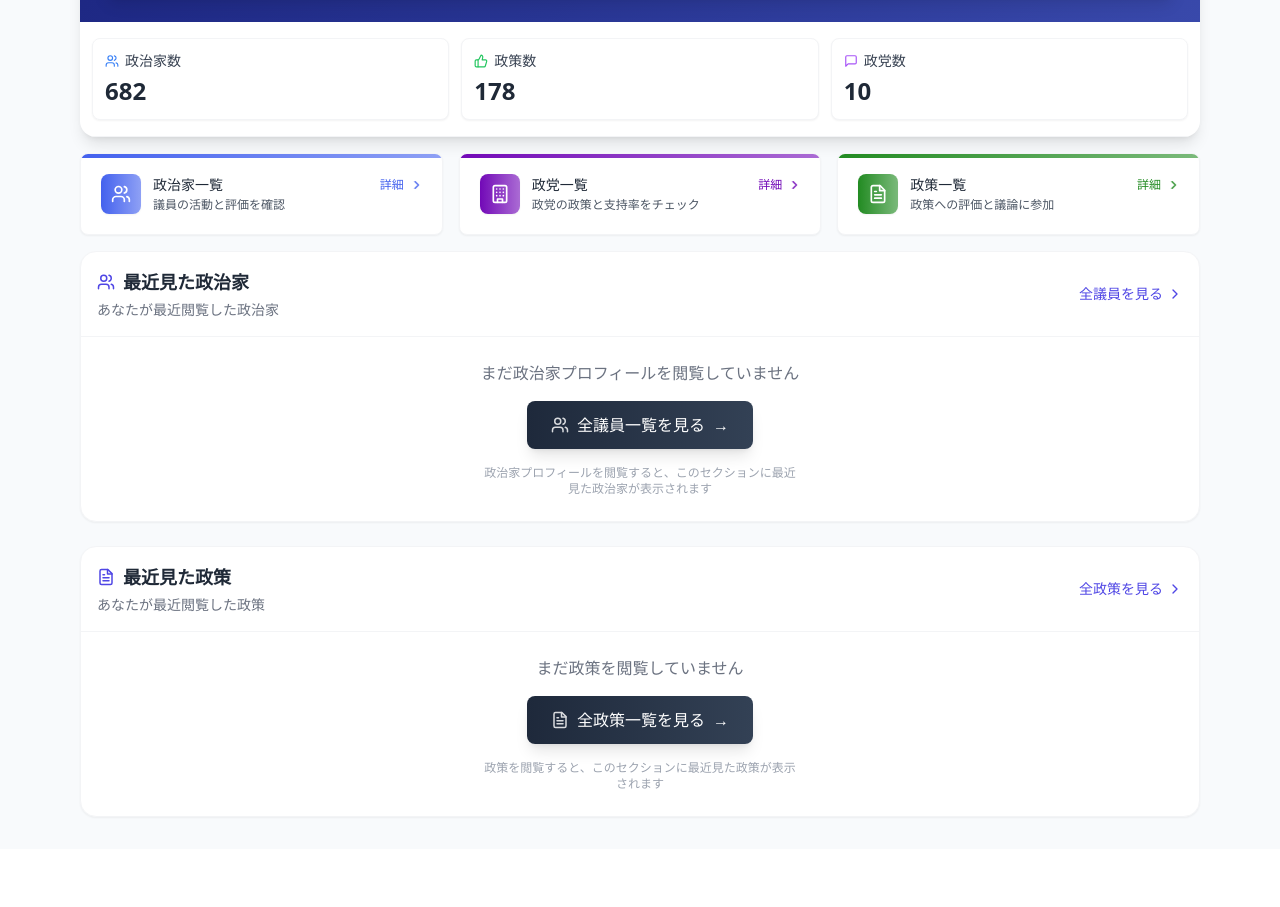
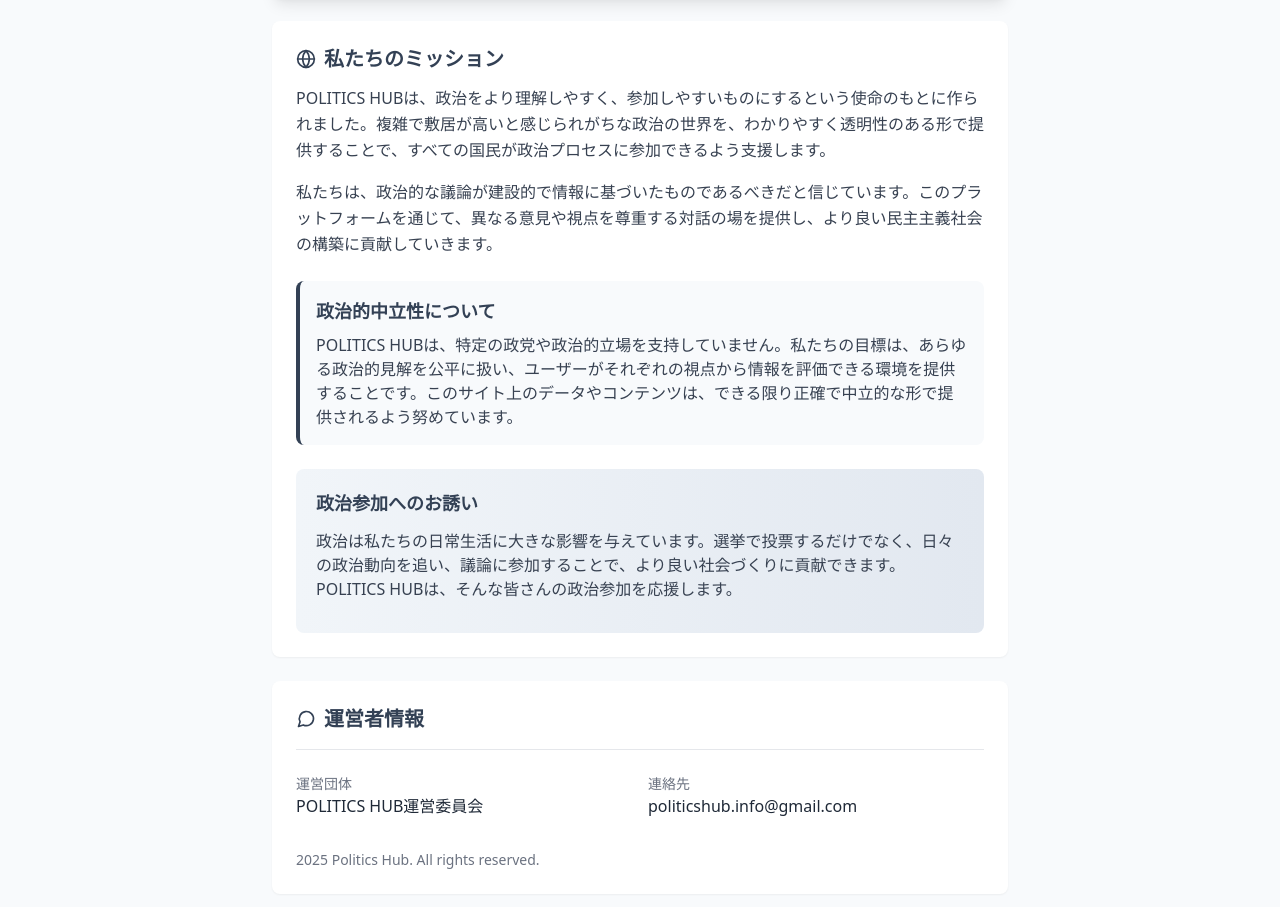
Before and after one commit to sudyusukPersonal/politics, a React (Vite) app in the folder politics_app/: page /about in a window 1280 px wide. Before the commit this address led to /. Shown: the part 277-1184 px from the top of the page. Before the commit the page ends 1126 px from the top, so only its background shows below. Built offline with nearby package versions, Linux system fonts and the light colour scheme.

Commit message:
complete

```diff
--- a/politics_app/src/components/layout/AppContent.tsx
+++ b/politics_app/src/components/layout/AppContent.tsx
@@ -9,11 +9,13 @@
 import PolicyDiscussionPage from "../policies/PolicyDetail";
 import PolicyListingPage from "../policies/PolicyListingPage";
 import PrivacyPolicyPage from "../privacy/PrivacyPolicyPage";
+import ContactPage from "../privacy/ContactPage";
+import AboutPage from "../privacy/AboutPage"; // 新しくインポート
 import Home from "../home/Home";
 import PartiesTab from "../home/PartiesTab";
 import PolicyInfoComponent from "../policies/PolicyInfoComponent";
 import ForPoliticalPartiesPage from "../policies/ForPoliticalPartiesPage";
-import ScrollToTopButton from "../common/ScrollToTopButton"; // 新しく作成したコンポーネントをインポート
+import ScrollToTopButton from "../common/ScrollToTopButton";
 
 const AppContent: React.FC = () => {
   return (
@@ -37,6 +39,9 @@
             <Route path="/policy/:id" element={<PolicyDiscussionPage />} />
             <Route path="/policy" element={<PolicyListingPage />} />
             <Route path="/privacy-policy" element={<PrivacyPolicyPage />} />
+            <Route path="/contact" element={<ContactPage />} />
+            <Route path="/about" element={<AboutPage />} />{" "}
+            {/* 新しいルートを追加 */}
             <Route path="/partyinfo" element={<ForPoliticalPartiesPage />} />
             <Route path="/policyinfo" element={<PolicyInfoComponent />} />
           </Routes>
--- a/politics_app/src/components/layout/MobileMenu.tsx
+++ b/politics_app/src/components/layout/MobileMenu.tsx
@@ -10,6 +10,7 @@
   FileText,
   Shield,
   MessageCircle,
+  Info,
 } from "lucide-react";
 import { useData } from "../../context/DataContext";
 
@@ -80,24 +81,23 @@
               </button>
             </li>
           </ul>
-
-          {/* お問い合わせリンクはフッターに移動したため、このセクションを削除 */}
         </div>
 
         <div className="absolute bottom-0 left-0 right-0 p-4 border-t border-gray-200 bg-gray-50">
           <div className="flex flex-col space-y-2">
-            {/* お問い合わせリンクをフッター部分に移動 */}
-            <a
-              href="https://docs.google.com/forms/d/1ZcgPtJWDM83K544yzeWrUjo7RHdk4AVVeoYnzprDlcM/edit"
-              target="_blank"
-              rel="noopener noreferrer"
+            {/* お問い合わせリンク */}
+            <button
+              onClick={() => {
+                navigate("/contact");
+                setMobileMenuOpen(false);
+              }}
               className="flex items-center justify-center text-sm font-medium text-gray-600 hover:text-green-600 transition-colors"
-              onClick={() => setMobileMenuOpen(false)}
             >
               <MessageCircle size={16} className="mr-2 text-gray-500" />
               お問い合わせ
-            </a>
+            </button>
 
+            {/* プライバシーポリシーリンク */}
             <button
               onClick={() => {
                 navigate("/privacy-policy");
@@ -109,8 +109,19 @@
               プライバシーポリシー
             </button>
 
+            <button
+              onClick={() => {
+                navigate("/about");
+                setMobileMenuOpen(false);
+              }}
+              className="flex items-center justify-center text-sm font-medium text-gray-600 hover:text-indigo-600 transition-colors"
+            >
+              <Info size={16} className="mr-2 text-gray-500" />
+              このサイトについて
+            </button>
+
             <div className="flex items-center justify-between pt-2">
-              <span className="text-xs text-gray-500">© 2025 Politics Hub</span>
+              <span className="text-xs text-gray-500">2025 Politics Hub</span>
               <button
                 onClick={() => setMobileMenuOpen(false)}
                 className="text-xs font-medium text-indigo-600 hover:text-indigo-800 transition-colors"
--- /dev/null
+++ b/politics_app/src/components/privacy/AboutPage.tsx
@@ -0,0 +1,91 @@
+// src/components/about/AboutPage.tsx
+import React from "react";
+import { Building, Users, FileText, Globe, MessageCircle } from "lucide-react";
+
+const AboutPage: React.FC = () => {
+  return (
+    <div className="max-w-3xl mx-auto px-4 py-6">
+      {/* ヒーローセクション - ヘッダーの色に合わせる */}
+      <div className="bg-gradient-to-r from-slate-900 to-slate-800 text-white rounded-lg shadow-lg p-6 mb-6">
+        <h1 className="text-2xl font-bold mb-3">POLITICS HUBについて</h1>
+        <p className="text-white/90 leading-relaxed">
+          私たちは、政治をもっと身近なものにし、民主主義への参加を促進するためのプラットフォームを提供しています。政治家や政党、政策について学び、意見を共有することで、より良い社会の実現に貢献しましょう。
+        </p>
+      </div>
+
+      {/* コンテンツセクション */}
+      <div className="bg-white rounded-lg shadow-sm p-6 mb-6">
+        <div className="space-y-6">
+          {/* ミッションセクション */}
+          <div>
+            <h2 className="text-xl font-semibold mb-3 text-slate-700 flex items-center">
+              <Globe size={20} className="mr-2" />
+              私たちのミッション
+            </h2>
+            <p className="text-gray-700 leading-relaxed mb-4">
+              POLITICS
+              HUBは、政治をより理解しやすく、参加しやすいものにするという使命のもとに作られました。複雑で敷居が高いと感じられがちな政治の世界を、わかりやすく透明性のある形で提供することで、すべての国民が政治プロセスに参加できるよう支援します。
+            </p>
+            <p className="text-gray-700 leading-relaxed">
+              私たちは、政治的な議論が建設的で情報に基づいたものであるべきだと信じています。このプラットフォームを通じて、異なる意見や視点を尊重する対話の場を提供し、より良い民主主義社会の構築に貢献していきます。
+            </p>
+          </div>
+
+          {/* 中立性セクション */}
+          <div className="bg-slate-50 p-4 rounded-lg border-l-4 border-slate-700">
+            <h2 className="text-lg font-semibold mb-2 text-slate-700">
+              政治的中立性について
+            </h2>
+            <p className="text-gray-700">
+              POLITICS
+              HUBは、特定の政党や政治的立場を支持していません。私たちの目標は、あらゆる政治的見解を公平に扱い、ユーザーがそれぞれの視点から情報を評価できる環境を提供することです。このサイト上のデータやコンテンツは、できる限り正確で中立的な形で提供されるよう努めています。
+            </p>
+          </div>
+
+          {/* 参加の呼びかけ */}
+          <div className="bg-gradient-to-r from-slate-100 to-slate-200 p-5 rounded-lg">
+            <h2 className="text-lg font-semibold mb-3 text-slate-700">
+              政治参加へのお誘い
+            </h2>
+            <p className="text-gray-700 mb-3">
+              政治は私たちの日常生活に大きな影響を与えています。選挙で投票するだけでなく、日々の政治動向を追い、議論に参加することで、より良い社会づくりに貢献できます。POLITICS
+              HUBは、そんな皆さんの政治参加を応援します。
+            </p>
+          </div>
+        </div>
+      </div>
+
+      {/* 運営者情報 */}
+      <div className="bg-white rounded-lg shadow-sm p-6">
+        <h2 className="text-xl font-semibold mb-4 text-slate-700 flex items-center">
+          <MessageCircle size={20} className="mr-2" />
+          運営者情報
+        </h2>
+        <div className="border-t border-gray-200 pt-4">
+          <div className="grid grid-cols-1 md:grid-cols-2 gap-4">
+            <InfoItem label="運営団体" value="POLITICS HUB運営委員会" />
+            <InfoItem label="連絡先" value="politicshub.info@gmail.com" />
+          </div>
+          <p className="text-sm text-gray-500 mt-6">
+            2025 Politics Hub. All rights reserved.
+          </p>
+        </div>
+      </div>
+    </div>
+  );
+};
+
+// 情報項目コンポーネント
+const InfoItem: React.FC<{
+  label: string;
+  value: string;
+}> = ({ label, value }) => {
+  return (
+    <div className="py-2">
+      <p className="text-sm text-gray-500">{label}</p>
+      <p className="font-medium text-gray-800">{value}</p>
+    </div>
+  );
+};
+
+export default AboutPage;
--- /dev/null
+++ b/politics_app/src/components/privacy/ContactPage.tsx
@@ -0,0 +1,58 @@
+// src/components/contact/ContactPage.tsx
+import React from "react";
+import { MessageCircle, Mail } from "lucide-react";
+
+const ContactPage: React.FC = () => {
+  return (
+    <div className="max-w-3xl mx-auto px-4 py-6">
+      <div className="bg-white rounded p-4 mb-4 shadow-sm">
+        <h1 className="text-xl font-bold mb-4">お問い合わせ</h1>
+
+        <p className="text-sm mb-4">
+          POLITICS
+          HUBに関するご質問、ご意見、お問い合わせは以下の方法でご連絡ください。
+        </p>
+
+        <div className="space-y-4">
+          {/* メールでのお問い合わせ */}
+          <div className="border border-gray-200 rounded-lg p-4">
+            <h2 className="flex items-center text-lg font-semibold mb-2">
+              <Mail size={20} className="mr-2 text-indigo-600" />
+              メールでのお問い合わせ
+            </h2>
+            <p className="text-sm mb-2">
+              以下のメールアドレスに直接ご連絡ください：
+            </p>
+            <a
+              href="mailto:contact@politicshub.jp"
+              className="inline-block text-indigo-600 font-medium hover:underline"
+            >
+              politicshub.info@gmail.com
+            </a>
+          </div>
+
+          {/* フォームでのお問い合わせ */}
+          <div className="border border-gray-200 rounded-lg p-4">
+            <h2 className="flex items-center text-lg font-semibold mb-2">
+              <MessageCircle size={20} className="mr-2 text-indigo-600" />
+              Google Formでのお問い合わせ
+            </h2>
+            <p className="text-sm mb-2">
+              メールアドレスなどの個人情報を開示せずに匿名でお問い合わせいただけます。プライバシーを重視される方におすすめです。
+            </p>
+            <a
+              href="https://docs.google.com/forms/d/1ZcgPtJWDM83K544yzeWrUjo7RHdk4AVVeoYnzprDlcM/edit"
+              target="_blank"
+              rel="noopener noreferrer"
+              className="inline-block bg-indigo-600 text-white px-4 py-2 rounded-md hover:bg-indigo-700 transition-colors font-medium"
+            >
+              Google Formでお問い合わせ
+            </a>
+          </div>
+        </div>
+      </div>
+    </div>
+  );
+};
+
+export default ContactPage;
```
